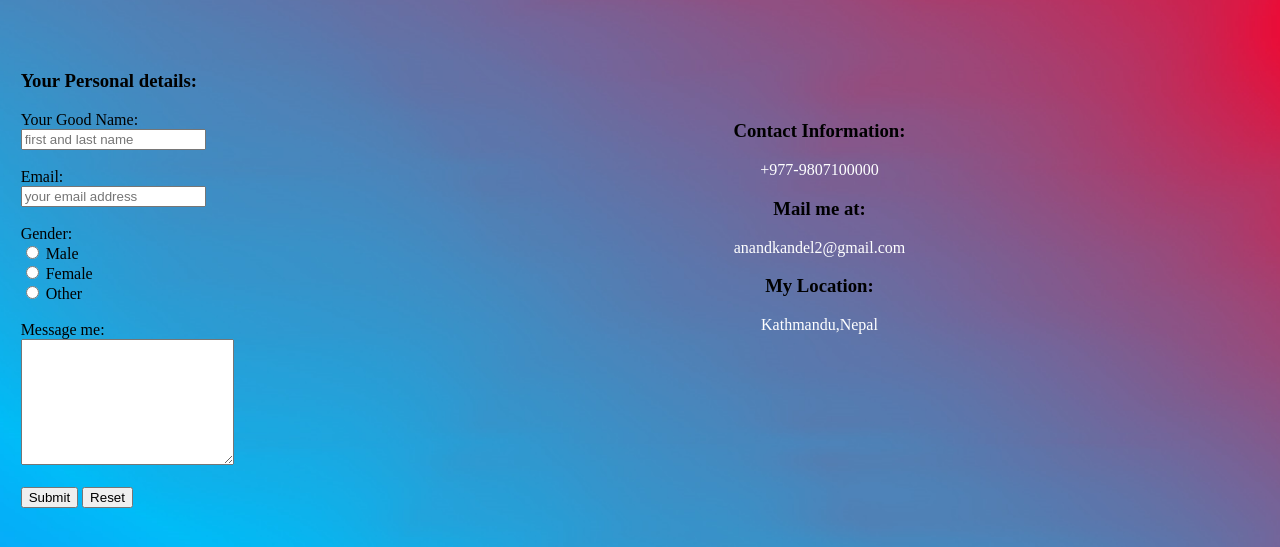
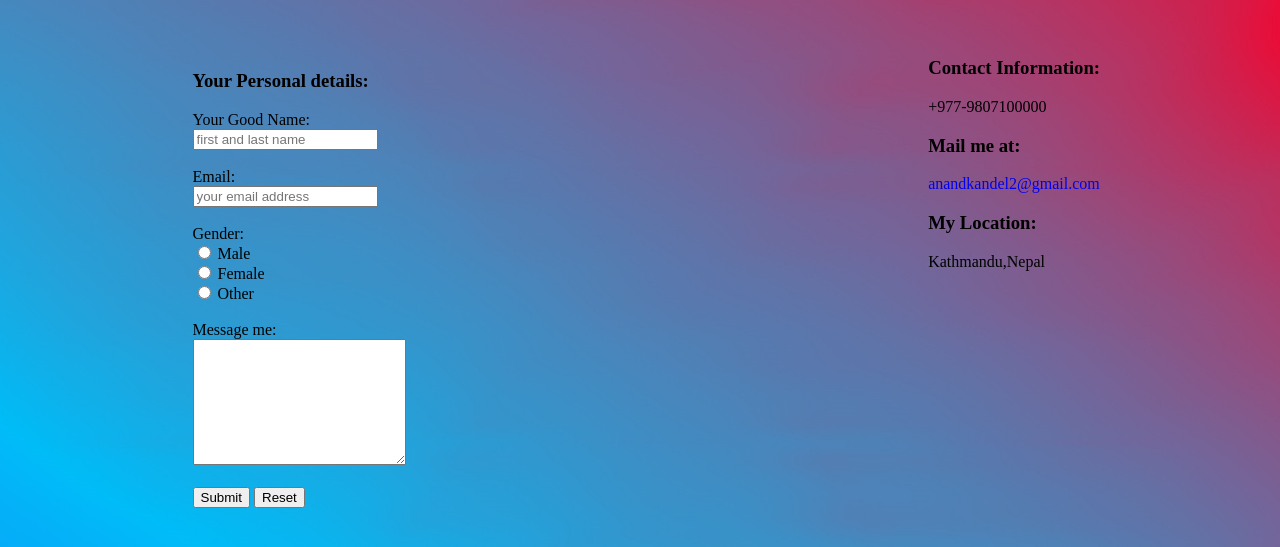
Before and after one commit to aguilar007/CSY1018serizills07, a plain HTML site: page contact.html in a window 1280 px wide. Shown: the part 105-652 px from the top of the page. Drawn offline with Linux system fonts and the light colour scheme.

Commit message:
basic edits

```diff
--- a/contact.html
+++ b/contact.html
@@ -5,7 +5,7 @@
       <meta charset="utf-8">
       <link type="text/css" rel="stylesheet" href="css/contact.css"><!--this is for relation between html and css-->
       <link type="text/css" rel="stylesheet" href="css/main.css">
-      <link rel="short cut icon" href="images/favicon.png" type="image"> <!--this link is for favicon image-->
+      <link rel="shortcut icon" href="images/favicon.png" type="image/png"> <!--this link is for favicon image-->
       <title>contactpage</title><!--This is Title for my webpage-->
  </head><!--head ends-->
  <body><!--body of webpage starts here-->
@@ -36,13 +36,10 @@
     <input type="reset" value="Reset"><!--here input work as a rectangular area to be clicked after completion of information-->
   </form>
   </div>
-  <div class="someinfo"><!--this is div class for contact information-->
-    <h3>Contact Information:</h3>
-    <p>+977-9807100000</p>
-    <h3>Mail me at:</h3>
-    <p><a href="https://gmail.com">anandkandel2@gmail.com</a></p>
-    <h3>My Location:</h3>
-    <p>Kathmandu,Nepal</p>
+  <div class="container"><!--this is div class for contact information-->
+    <div class="container-flex"><h3>Contact Information:</h3><p>+977-9807100000</p></div>
+    <div class="container-flex"><h3>Mail me at:</h3><p><a href="https://gmail.com">anandkandel2@gmail.com</a></p></div>
+    <div class="container-flex"><h3>My Location:</h3><p>Kathmandu,Nepal</p></div>
   </div>
 </section>
   <footer>
```
Also changed, not shown: bio.html (+1 -1 lines), cv.html (+1 -1 lines), index.html (+1 -1 lines).
